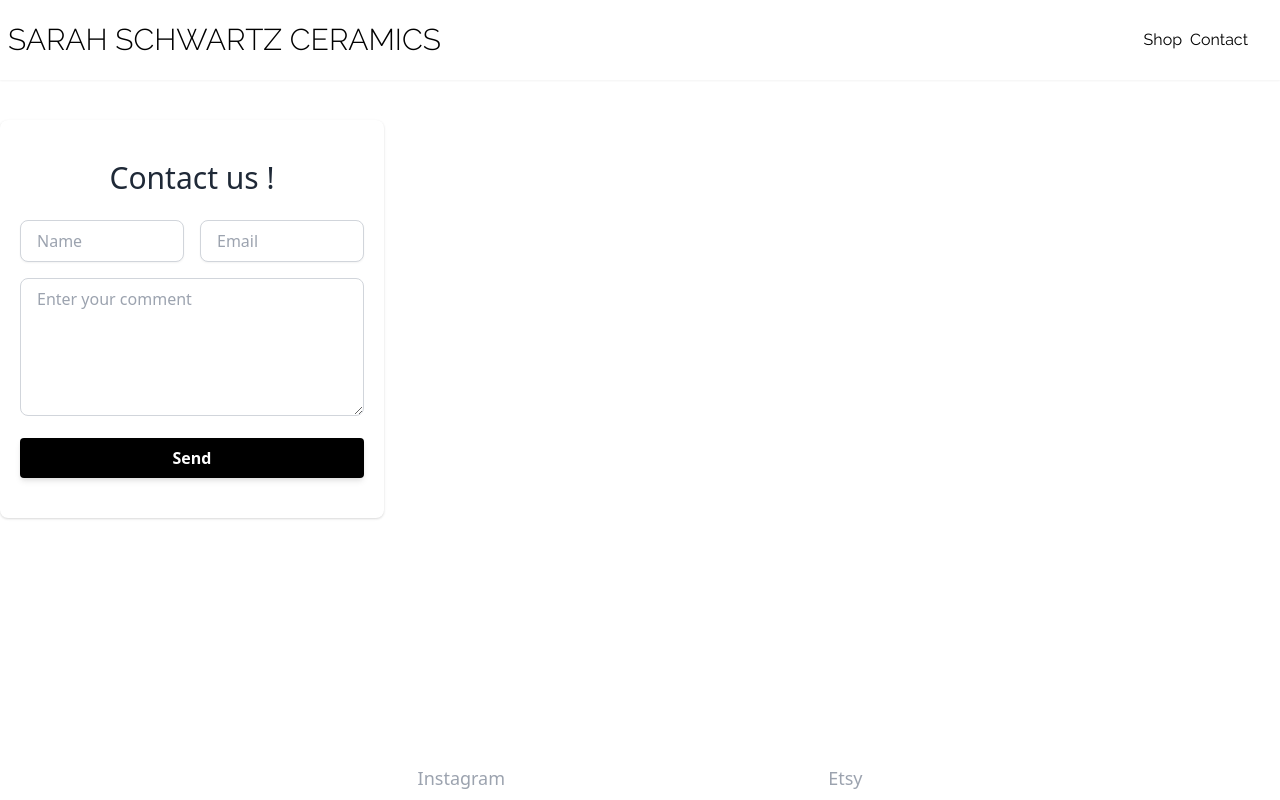
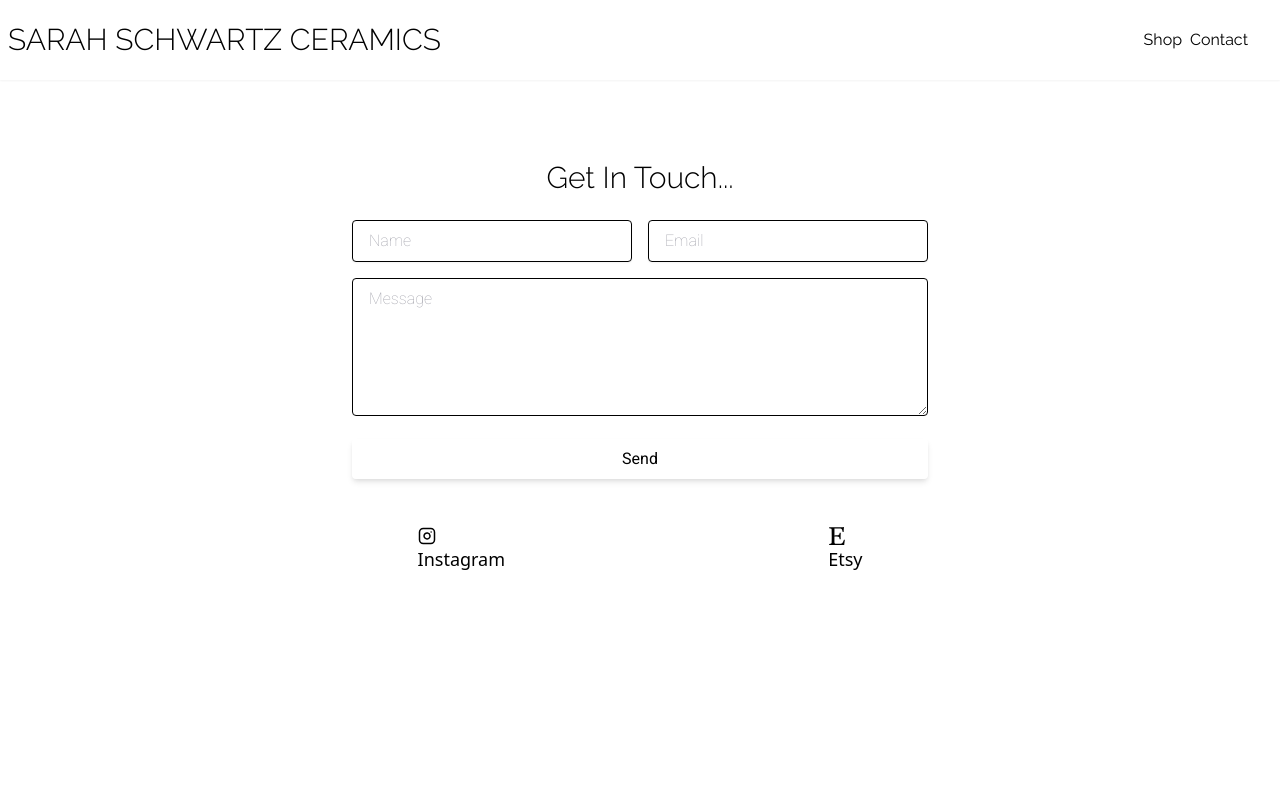
Before and after one commit to joezucco/ss-ceramics, a Next.js app: page /contact in a window 1280 px wide. Built offline with nearby package versions, Linux system fonts and the light colour scheme.

Commit message:
fix footer

```diff
--- a/components/Drop.js
+++ b/components/Drop.js
@@ -1,28 +1,28 @@
 import Link from 'next/link'
 
 
-const Dropdown = ({isOpen, toggle}) => {
+const Dropdown = ({ isOpen, toggle }) => {
   return (
     <div
       className={
         isOpen
-            ? "font-logo m-1 grid grid-rows-3 text-center bg-white-800 bg-opacity-5 "
+          ? "font-body text-lg  grid grid-rows-3 text-center bg-gradient-to-b from-geraldine-100 via-white  to-transparent w-screen"
           : "hidden"
       }
       onClick={toggle}
       >
         <Link href='/products'>
-          <a className='hover:text-gray-500 transition ease-in-out duration-200'>
+          <a className='hover:text-gray-500 transition ease-in-out duration-200 m-1'>
             Shop
           </a>
         </Link>
         <Link href='/about'>
-          <a className='hover:text-gray-500 transition ease-in-out duration-200'>
+          <a className='hover:text-gray-500 transition ease-in-out duration-200 m-1'>
             About
           </a>
         </Link>
         <Link href='/contact'>
-          <a className='hover:text-gray-500 transition ease-in-out duration-200'>
+          <a className='hover:text-gray-500 transition ease-in-out duration-200 m-1'>
             Contact
           </a>
         </Link>
--- a/components/Footer.js
+++ b/components/Footer.js
@@ -1,6 +1,7 @@
-import Link from "next/link";
+import { FiInstagram } from 'react-icons/fi'
+import { SiEtsy } from 'react-icons/si'
 
-export default function Navbar() {
+export default function Footer() {
   return (
     // <footer class='bg-white dark:bg-gray-800 w-full py-8'>
     //   <p>Copyright 2021 Sarah Schwartz Ceramics</p>
@@ -12,7 +13,7 @@ export default function Navbar() {
     //   </Link>
     // </footer>
 
-    <footer class='bg-white dark:bg-gray-800 inset-x-0 bottom-0 absolute'>
+    <footer class='bg-white dark:bg-gray-800 inset-x-0 bottom-0 fix'>
       <div class='max-w-screen-xl mx-auto px-4'>
         <ul class='max-w-screen-md mx-auto text-lg font-light flex flex-wrap justify-around'>
           <li class='my-2'>
@@ -20,7 +21,7 @@ export default function Navbar() {
               class='text-gray-400 hover:text-gray-800 dark:text-gray-300 dark:hover:text-white transition-colors duration-200'
               href='https://www.instagram.com/sarah.schwartz.ceramics/'
             >
-              Instagram
+              <FiInstagram /> Instagram
             </a>
           </li>
           <li class='my-2'>
@@ -28,7 +29,7 @@ export default function Navbar() {
               class='text-gray-400 hover:text-gray-800 dark:text-gray-300 dark:hover:text-white transition-colors duration-200'
               href='https://www.etsy.com/shop/SarahSchwartzCeramic?ref=profile_header'
             >
-              Etsy
+              <SiEtsy /> Etsy
             </a>
           </li>
         </ul>
--- a/components/Layout.js
+++ b/components/Layout.js
@@ -25,13 +25,13 @@ export default function Layout({ children }) {
   });
 
   return (
-    <div class='grid grid-cols-1'>
+    <div class='grid grid-cols-1 h-full'>
       <Navbar toggle={toggle} />
-      <div class='grid grid-cols-1'>
+      <div>
         <Drop isOpen={isOpen} toggle={toggle} />
         {children}
-        <Footer />
       </div>
+      <Footer />
     </div>
   );
 }
--- a/pages/_app.js
+++ b/pages/_app.js
@@ -5,7 +5,7 @@ import Footer from '../components/Footer'
 
 function MyApp({ Component, pageProps }) {
   return (
-    <Layout>
+    <Layout >
       <Component {...pageProps} />
     </Layout>
   );
--- a/pages/contact.js
+++ b/pages/contact.js
@@ -33,15 +33,15 @@ export default function ContactForm() {
     //     Submit
     //   </button>
     // </form>
-    <div class='grid grid-cols-3'>
+    <div>
       <div>
-        <form onSubmit={handleSubmit} class='flex w-full max-w-sm space-x-3'>
-          <div class='w-full max-w-2xl px-5 py-10 m-auto mt-10 bg-white rounded-lg shadow dark:bg-gray-800'>
+        <form onSubmit={handleSubmit} class='font-body'>
+          <div class='w-full max-w-2xl px-5 py-10 m-auto mt-10 bg-white rounded-lg dark:bg-gray-800'>
             <div
               htmlFor='email'
-              class='mb-6 text-3xl font-light text-center text-gray-800 dark:text-white'
+              class='mb-6 text-3xl font-logo font-light text-center text-gray-800 dark:text-white '
             >
-              Contact us !
+              Get In Touch...
             </div>
             <div class='grid max-w-xl grid-cols-2 gap-4 m-auto'>
               <div class='col-span-2 lg:col-span-1'>
@@ -50,7 +50,7 @@ export default function ContactForm() {
                     type='name'
                     id='name'
                     name='name'
-                    class=' rounded-lg border-transparent flex-1 appearance-none border border-gray-300 w-full py-2 px-4 bg-white text-gray-700 placeholder-gray-400 shadow-sm text-base focus:outline-none focus:ring-2 focus:ring-red-300 focus:border-transparent'
+                    class='font-thin rounded border-transparent flex-1 appearance-none border border-gray-300 w-full py-2 px-4 bg-white text-gray-700 placeholder-gray-400 shadow-sm text-base focus:outline-none focus:ring-2 focus:ring-red-300 focus:border-transparent'
                     placeholder='Name'
                   />
                   <ValidationError
@@ -66,7 +66,7 @@ export default function ContactForm() {
                     type='email'
                     id='email'
                     name='email'
-                    class=' rounded-lg border-transparent flex-1 appearance-none border border-gray-300 w-full py-2 px-4 bg-white text-gray-700 placeholder-gray-400 shadow-sm text-base focus:outline-none focus:ring-2 focus:ring-red-300 focus:border-transparent'
+                    class='font-thin rounded border-transparent flex-1 appearance-none border border-gray-300 w-full py-2 px-4 bg-white text-gray-700 placeholder-gray-400 shadow-sm text-base focus:outline-none focus:ring-2 focus:ring-red-300 focus:border-transparent'
                     placeholder='Email'
                   />
                   <ValidationError
@@ -79,9 +79,9 @@ export default function ContactForm() {
               <div class='col-span-2'>
                 <label class='text-gray-700' for='name'>
                   <textarea
-                    class='flex-1 appearance-none border border-gray-300 w-full py-2 px-4 bg-white text-gray-700 placeholder-gray-400 rounded-lg text-base focus:outline-none focus:ring-2 focus:ring-red-300 focus:border-transparent'
+                    class='font-thin flex-1 appearance-none border border-gray-300 w-full py-2 px-4 bg-white text-gray-700 placeholder-gray-400 rounded text-base focus:outline-none focus:ring-2 focus:ring-red-300 focus:border-transparent'
                     id='message'
-                    placeholder='Enter your comment'
+                    placeholder='Message'
                     name='message'
                     rows='5'
                     cols='40'
@@ -97,7 +97,7 @@ export default function ContactForm() {
                 <button
                   type='submit'
                   disabled={state.submitting}
-                  class='py-2 px-4  bg-black hover:bg-gray-500  text-white w-full transition ease-in duration-200 text-center text-base font-semibold shadow-md focus:outline-none focus:ring-2 focus:ring-offset-2  rounded'
+                  class='py-2 px-4  bg-black hover:bg-gray-500  text-white w-full transition ease-in duration-100 text-center text-base font-normal shadow-md focus:outline-none focus:ring-2 focus:ring-offset-2 rounded'
                 >
                   Send
                 </button>
--- a/pages/index.js
+++ b/pages/index.js
@@ -23,7 +23,7 @@ export default function Home({ images }) {
   console.log(images);
 
   return (
-    <div>
+    <div class='bg-red-200'>
       {/* HEAD W METADATA */}
       <Head>
         <title>Sarah Schwartz Ceramics</title>
--- a/tailwind.config.js
+++ b/tailwind.config.js
@@ -2,6 +2,32 @@ module.exports = {
   purge: ["./pages/**/*.{js,ts,jsx,tsx}", "./components/**/*.{js,ts,jsx,tsx}"],
   darkMode: false, // or 'media' or 'class'
   theme: {
+    colors: {
+      tutu: {
+        50: "#fffeff",
+        100: "#fffeff",
+        200: "#fffbfe",
+        300: "#fff9fd",
+        400: "#fff5fc",
+        500: "#fff0fb",
+        600: "#e6d8e2",
+        700: "#bfb4bc",
+        800: "#999097",
+        900: "#7d767b",
+      },
+      geraldine: {
+        50: "#fff9f9",
+        100: "#fff3f3",
+        200: "#ffe1e1",
+        300: "#ffcece",
+        400: "#ffaaaa",
+        500: "#ff8585",
+        600: "#e67878",
+        700: "#bf6464",
+        800: "#995050",
+        900: "#7d4141",
+      },
+    },
     screens: {
       sm: "340px",
       // => @media (min-width: 640px) { ... }
@@ -21,6 +47,7 @@ module.exports = {
       body: ["Roboto"],
     },
   },
+
   variants: {
     textColor: ["responsive", "hover", "focus", "group-hover"],
     extend: {},
```
Lines whose indentation alone changed are shown as unchanged.
